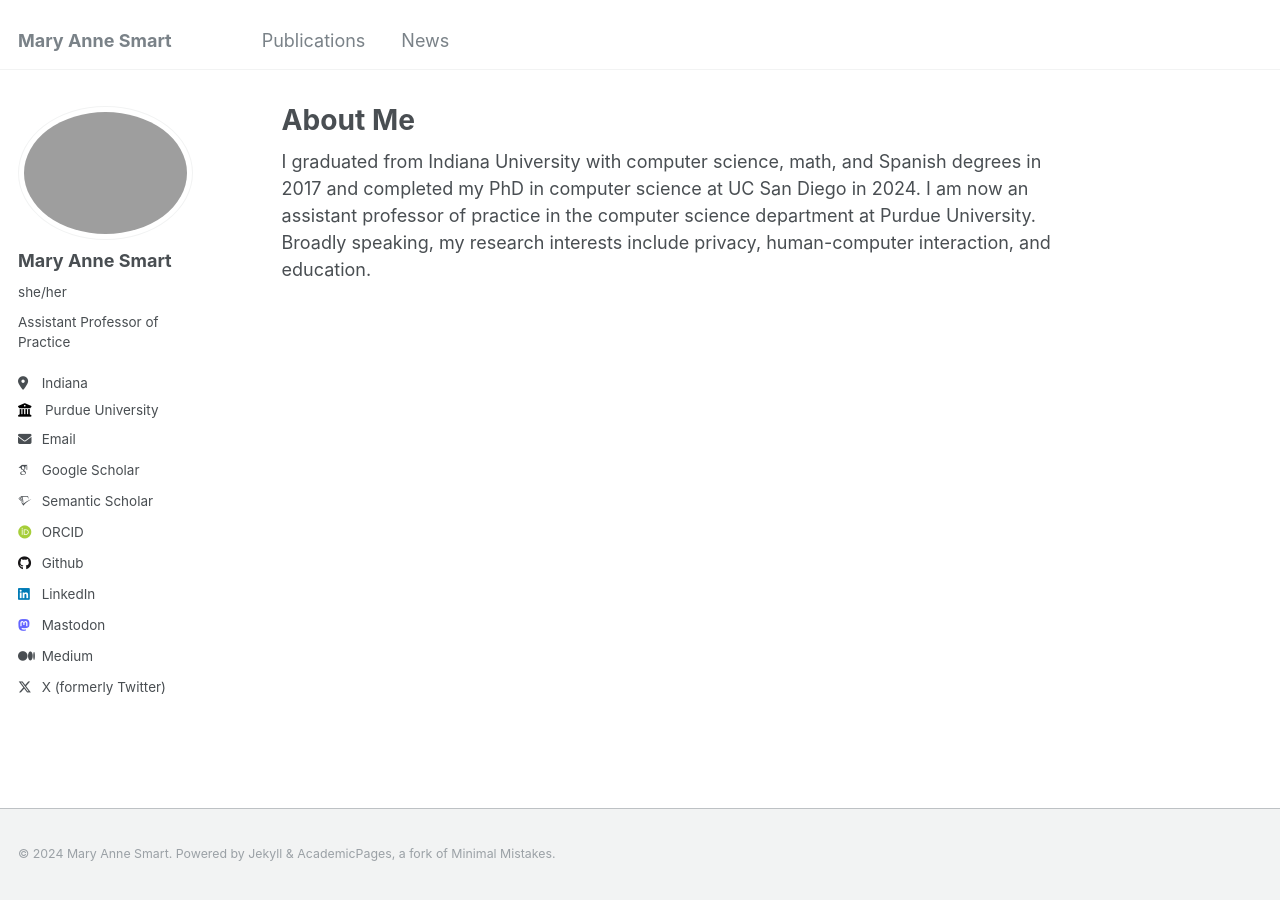
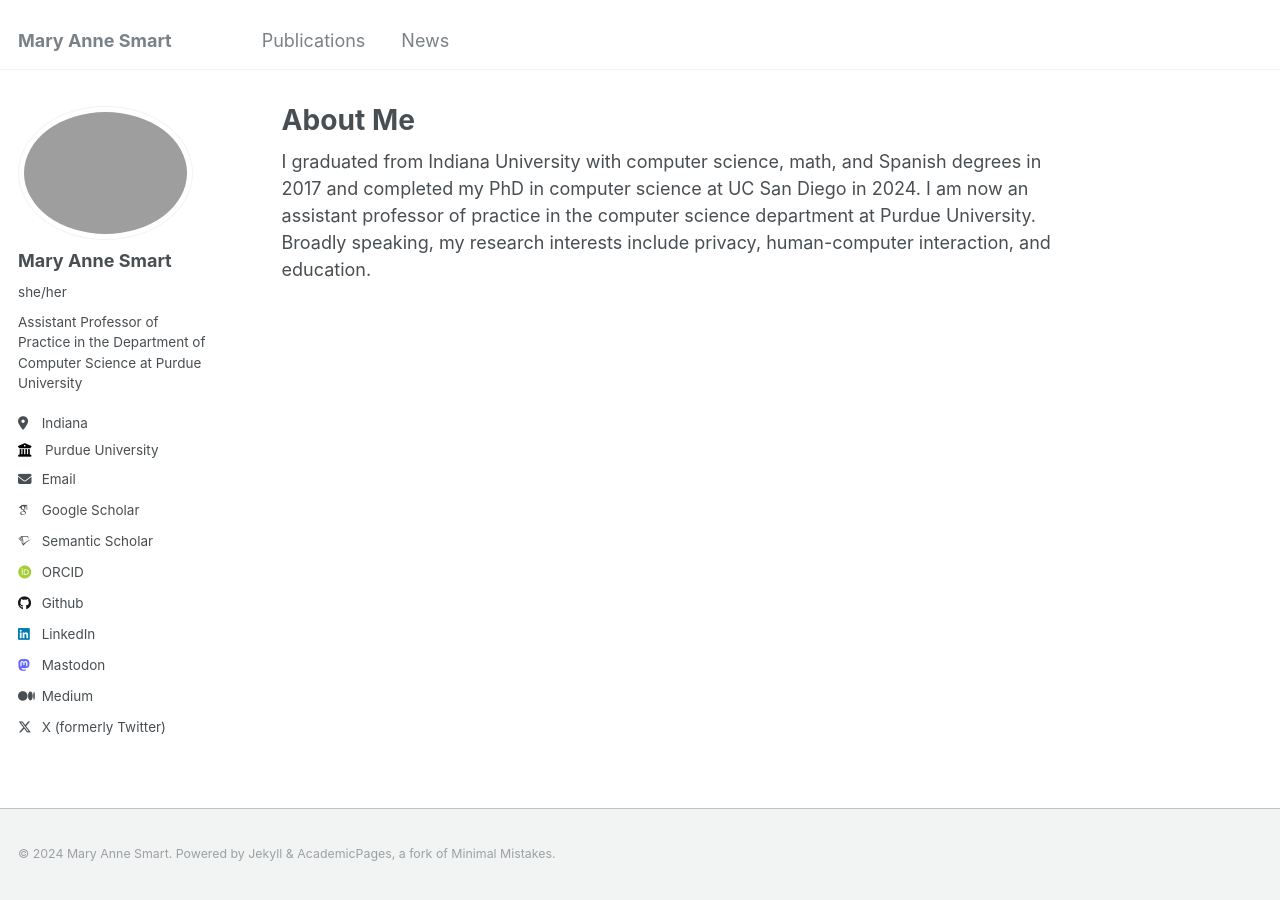
Before and after one commit to msmart14/maryannesmart, a Jekyll site: the page built from _pages/about.md, in a window 1280 px wide. Built offline with Jekyll 4.4.1, drawn with Linux system fonts in a browser that asks for light colours; some web fonts are replaced.

Commit message:
Update _config.yml
updating bio yet again

```diff
--- a/_config.yml
+++ b/_config.yml
@@ -24,7 +24,7 @@ author:
   avatar           : "DeathValleySquare.jpeg"
   name             : "Mary Anne Smart"
   pronouns         : "she/her"
-  bio              : "Assistant Professor of Practice"
+  bio              : "Assistant Professor of Practice in the Department of Computer Science at Purdue University"
   location         : "Indiana"
   employer         : "Purdue University"
   uri              : # URL
```
